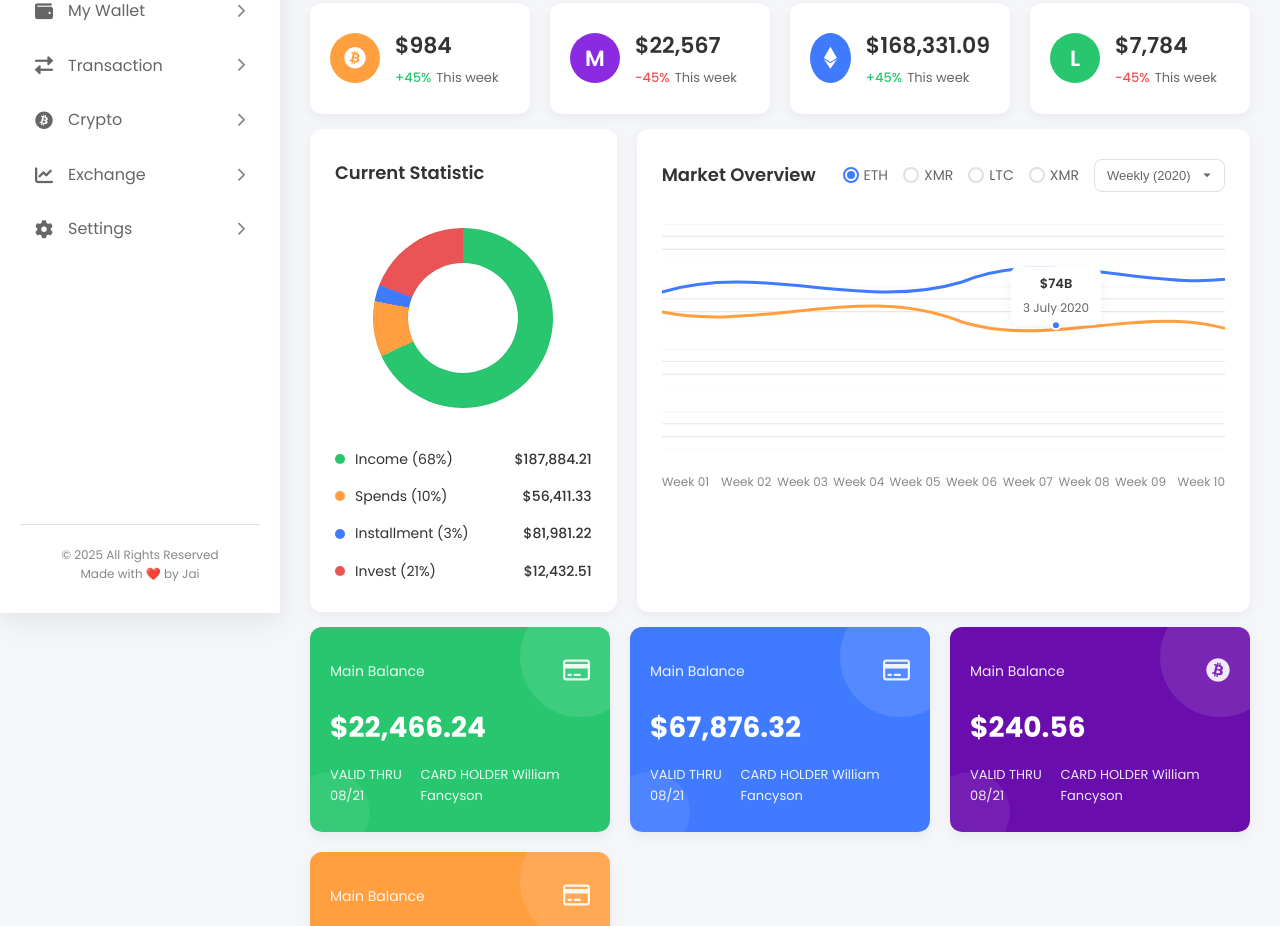
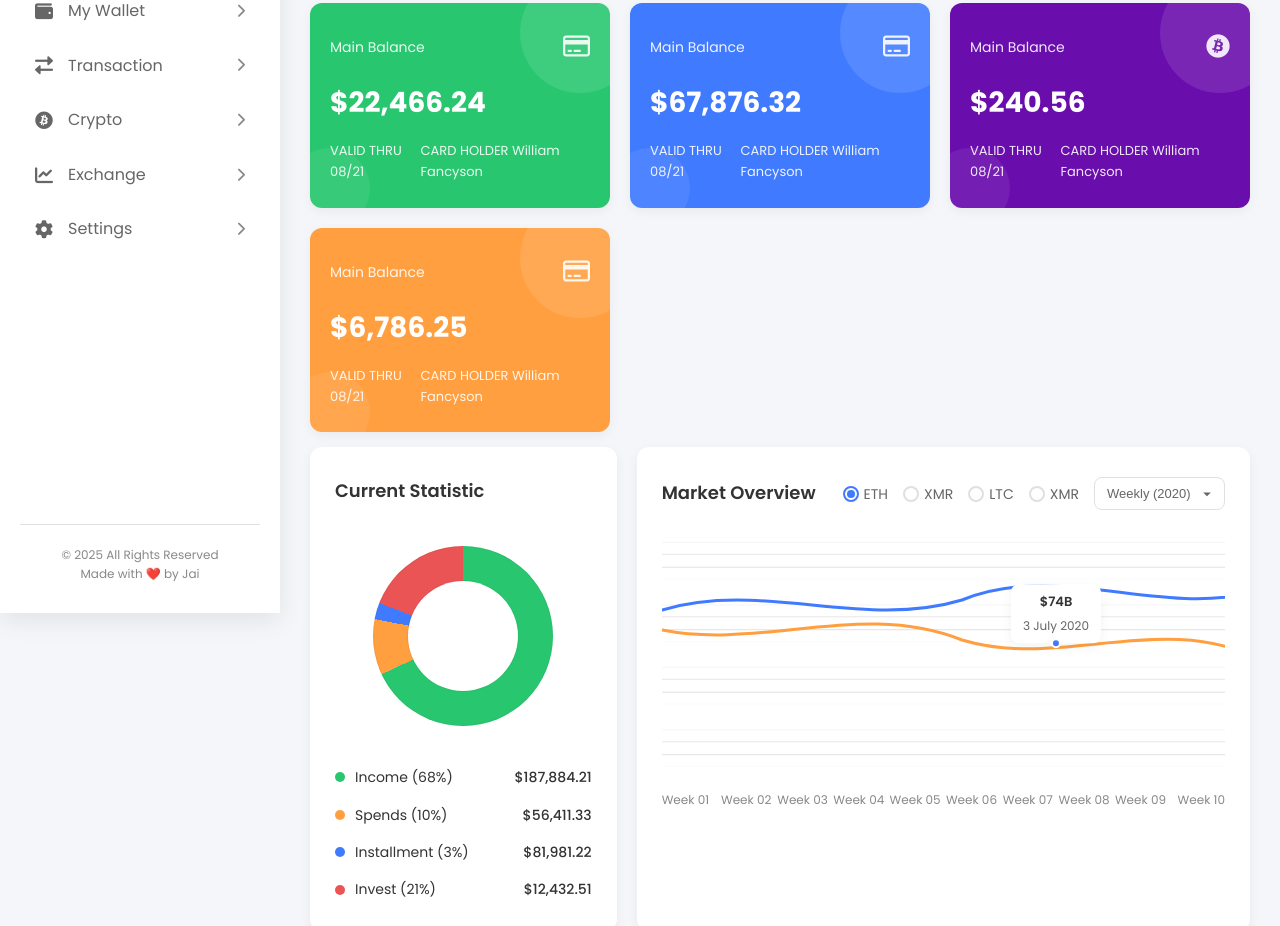
Before and after one commit to Mr-jayaram/adminTemplate-3, a plain HTML site: page index.html in a window 1280 px wide. Shown: the part 187-1113 px from the top of the page. Drawn offline with Linux system fonts and the light colour scheme.

Commit message:
Update index.html

```diff
--- a/index.html
+++ b/index.html
@@ -1,3 +1,4 @@
+
 <!DOCTYPE html>
 <html lang="en">
 <head>
@@ -1200,7 +1201,7 @@
 
             .main-header {
                 flex-direction: row; /* Keep header items horizontal on mobile where possible */
-                justify-content: flex-start; /* Align to start when mobile toggle is present */
+                justify-content: space-between; /* Align to start when mobile toggle is present */
                 align-items: center; /* Vertically align items */
                 gap: 15px; /* Adjust gap */
             }
@@ -1218,6 +1219,7 @@
             .search-bar {
                 max-width: none; /* Allow search bar to take available width */
                 flex-grow: 1; /* Allow it to grow */
+                display: none;
             }
             .top-right-nav {
                 width: auto; /* Allow auto width for icons */
@@ -1398,7 +1400,7 @@
                         <!-- User Profile Dropdown -->
                         <div class="dropdown-wrapper" id="userDropdownWrapper">
                             <div class="user-profile-trigger" id="userProfileTrigger">
-                                <img src="https://via.placeholder.com/150/407bff/FFFFFF?text=W" alt="William">
+                                <img src="https://jaiinfo.tech/logo/logo_only.png" alt="William">
                                 <span>William</span>
                                 <i class="fas fa-chevron-down"></i>
                             </div>
@@ -1424,33 +1426,57 @@
                     </div>
                 </div>
 
-                <div class="summary-cards-grid">
-                    <div class="summary-card btc">
-                        <div class="icon"><i class="fab fa-bitcoin"></i></div>
-                        <div class="details">
-                            <div class="value">$984</div>
-                            <div class="change"><span class="percentage positive">+45%</span> This week</div>
-                        </div>
-                    </div>
-                    <div class="summary-card monero">
-                        <div class="icon">M</div>
-                        <div class="details">
-                            <div class="value">$22,567</div>
-                            <div class="change"><span class="percentage negative">-45%</span> This week</div>
-                        </div>
-                    </div>
-                    <div class="summary-card ethereum">
-                        <div class="icon"><i class="fab fa-ethereum"></i></div>
-                        <div class="details">
-                            <div class="value">$168,331.09</div>
-                            <div class="change"><span class="percentage positive">+45%</span> This week</div>
-                        </div>
-                    </div>
-                    <div class="summary-card litecoin">
-                        <div class="icon">L</div>
-                        <div class="details">
-                            <div class="value">$7,784</div>
-                            <div class="change"><span class="percentage negative">-45%</span> This week</div>
+                <div class="balance-cards-grid">
+                    <div class="balance-card green">
+                        <div class="card-content">
+                            <div class="header">
+                                <span>Main Balance</span>
+                                <span class="card-icon"><i class="far fa-credit-card"></i></span>
+                            </div>
+                            <div class="main-balance">$22,466.24</div>
+                            <div class="footer">
+                                <span>VALID THRU 08/21</span>
+                                <span>CARD HOLDER William Fancyson</span>
+                            </div>
+                        </div>
+                    </div>
+                    <div class="balance-card blue">
+                        <div class="card-content">
+                            <div class="header">
+                                <span>Main Balance</span>
+                                <span class="card-icon"><i class="far fa-credit-card"></i></span>
+                            </div>
+                            <div class="main-balance">$67,876.32</div>
+                            <div class="footer">
+                                <span>VALID THRU 08/21</span>
+                                <span>CARD HOLDER William Fancyson</span>
+                            </div>
+                        </div>
+                    </div>
+                    <div class="balance-card purple">
+                        <div class="card-content">
+                            <div class="header">
+                                <span>Main Balance</span>
+                                <span class="card-icon"><i class="fab fa-bitcoin"></i></span>
+                            </div>
+                            <div class="main-balance">$240.56</div>
+                            <div class="footer">
+                                <span>VALID THRU 08/21</span>
+                                <span>CARD HOLDER William Fancyson</span>
+                            </div>
+                        </div>
+                    </div>
+                    <div class="balance-card orange">
+                        <div class="card-content">
+                            <div class="header">
+                                <span>Main Balance</span>
+                                <span class="card-icon"><i class="far fa-credit-card"></i></span>
+                            </div>
+                            <div class="main-balance">$6,786.25</div>
+                            <div class="footer">
+                                <span>VALID THRU 08/21</span>
+                                <span>CARD HOLDER William Fancyson</span>
+                            </div>
                         </div>
                     </div>
                 </div>
@@ -1528,60 +1554,6 @@
                     </div>
                 </div>
 
-                <div class="balance-cards-grid">
-                    <div class="balance-card green">
-                        <div class="card-content">
-                            <div class="header">
-                                <span>Main Balance</span>
-                                <span class="card-icon"><i class="far fa-credit-card"></i></span>
-                            </div>
-                            <div class="main-balance">$22,466.24</div>
-                            <div class="footer">
-                                <span>VALID THRU 08/21</span>
-                                <span>CARD HOLDER William Fancyson</span>
-                            </div>
-                        </div>
-                    </div>
-                    <div class="balance-card blue">
-                        <div class="card-content">
-                            <div class="header">
-                                <span>Main Balance</span>
-                                <span class="card-icon"><i class="far fa-credit-card"></i></span>
-                            </div>
-                            <div class="main-balance">$67,876.32</div>
-                            <div class="footer">
-                                <span>VALID THRU 08/21</span>
-                                <span>CARD HOLDER William Fancyson</span>
-                            </div>
-                        </div>
-                    </div>
-                    <div class="balance-card purple">
-                        <div class="card-content">
-                            <div class="header">
-                                <span>Main Balance</span>
-                                <span class="card-icon"><i class="fab fa-bitcoin"></i></span>
-                            </div>
-                            <div class="main-balance">$240.56</div>
-                            <div class="footer">
-                                <span>VALID THRU 08/21</span>
-                                <span>CARD HOLDER William Fancyson</span>
-                            </div>
-                        </div>
-                    </div>
-                    <div class="balance-card orange">
-                        <div class="card-content">
-                            <div class="header">
-                                <span>Main Balance</span>
-                                <span class="card-icon"><i class="far fa-credit-card"></i></span>
-                            </div>
-                            <div class="main-balance">$6,786.25</div>
-                            <div class="footer">
-                                <span>VALID THRU 08/21</span>
-                                <span>CARD HOLDER William Fancyson</span>
-                            </div>
-                        </div>
-                    </div>
-                </div>
 
                 <div class="bottom-section-grid">
                     <div class="card recent-activities-card">
@@ -1704,7 +1676,7 @@
                                 <tr>
                                     <td class="price">400.00</td>
                                     <td>0.002 BTC</td>
-                                    <td>800.00</td>
+                                    <d>800.00</td>
                                 </tr>
                             </tbody>
                         </table>
```
Lines whose indentation alone changed are shown as unchanged.
